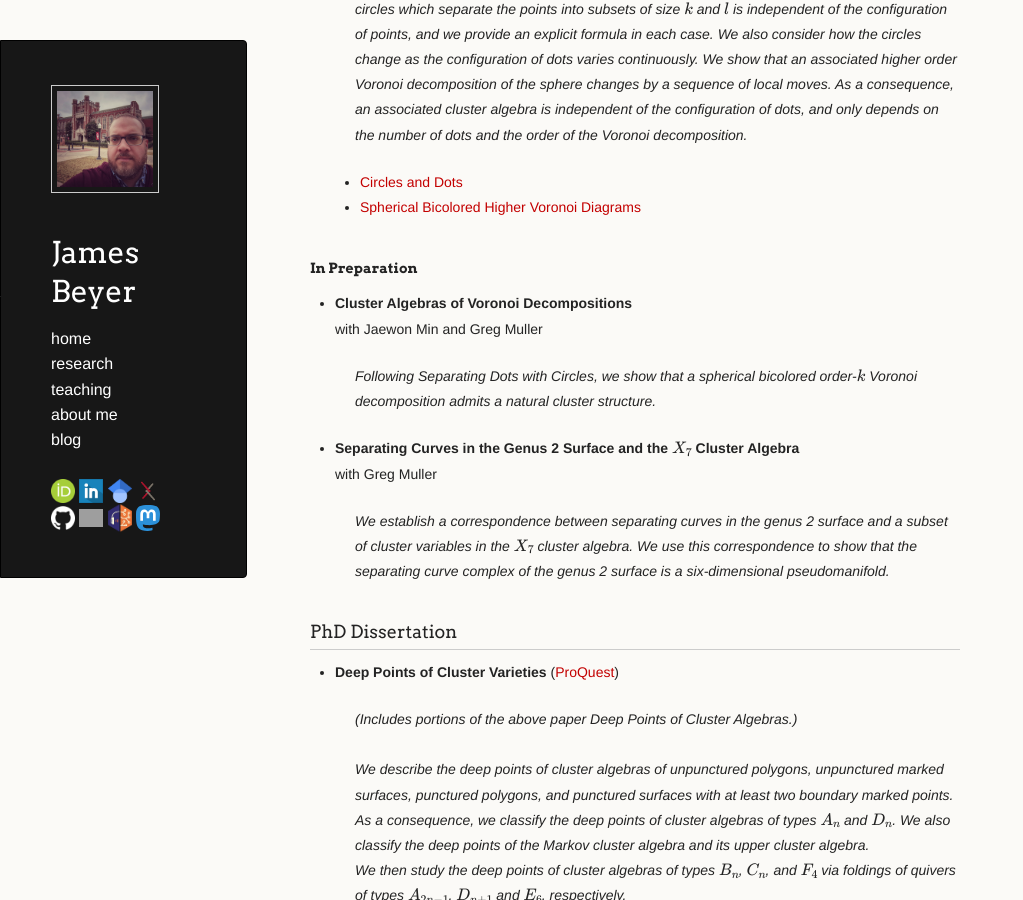
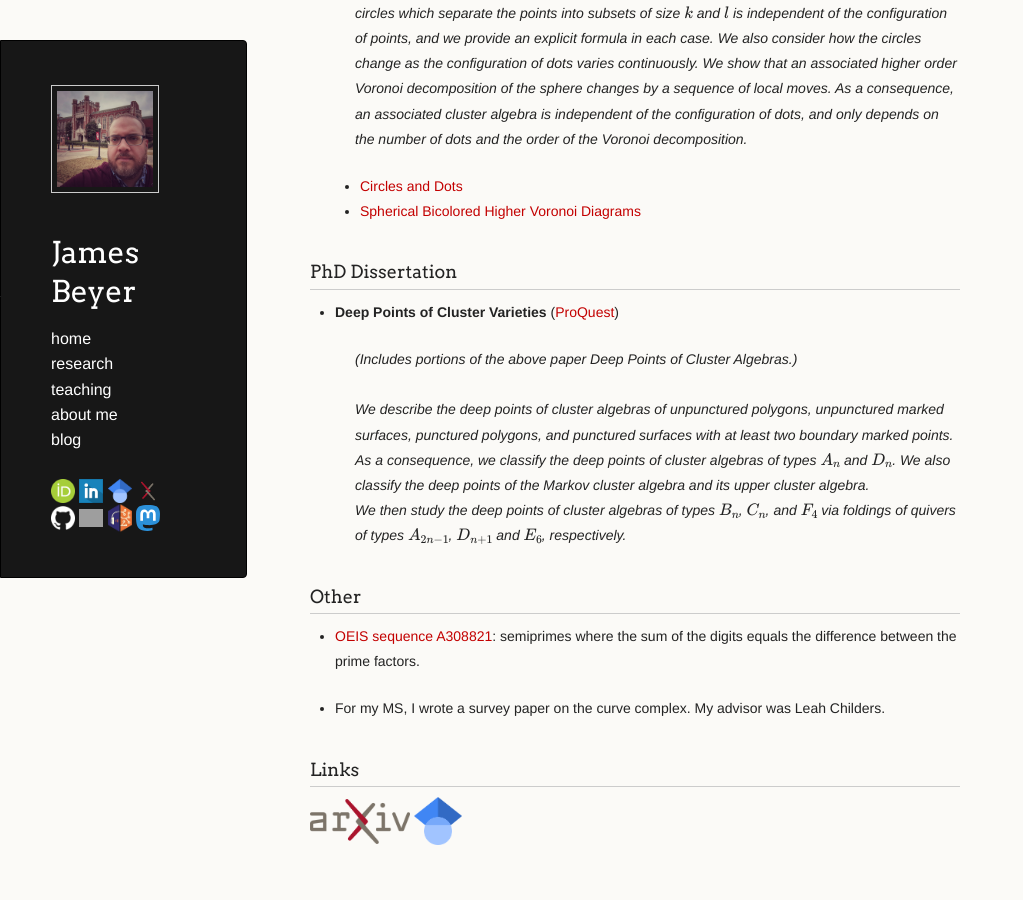
Before and after one commit to jebeyer/jebeyer.github.io, a Jekyll site: the page built from research.md, in a window 1280 px wide and 900 px high, scrolled down 947 px. Shown: the whole window, without its empty margins (0-1023 px from the left). Built offline with Jekyll 4.4.1, drawn with Linux system fonts in a browser that asks for light colours; a script that is not in the unit is left out; our own code applies the rules of GitHub Pages for plain Markdown files; grey boxes are pictures that could not be loaded.

Commit message:
Update research.md

```diff
--- a/research.md
+++ b/research.md
@@ -15,7 +15,7 @@ Most of my research is centered around cluster algebras, a type of commutative r
 
     > We initiate a systematic study of the deep points of a cluster algebra; that is, the points in the associated variety which are not in any cluster torus. We describe the deep points of cluster algebras of type A, rank 2, Markov, and unpunctured surface type.
 
-#### Preprints
+### Preprints
 
 * **Deep Points of Cluster Algebras II: Punctured Marked Surfaces** ([arXiv:2609.38068](https://arxiv.org/abs/2609.38068))
 
@@ -32,18 +32,6 @@ Most of my research is centered around cluster algebras, a type of commutative r
 
     - [Circles and Dots](./circles-and-dots/index.html)
     - [Spherical Bicolored Higher Voronoi Diagrams](./higher-voronoi/index.html)
-
-#### In Preparation
-
-* **Cluster Algebras of Voronoi Decompositions** <br/>
-    with Jaewon Min and Greg Muller
-
-    > Following *Separating Dots with Circles*, we show that a spherical bicolored order-\\(k\\) Voronoi decomposition admits a natural cluster structure.
-
-* **Separating Curves in the Genus 2 Surface and the \\( X_7 \\) Cluster Algebra** <br/>
-    with Greg Muller
-
-    > We establish a correspondence between separating curves in the genus 2 surface and a subset of cluster variables in the \\( X_7 \\) cluster algebra. We use this correspondence to show that the separating curve complex of the genus 2 surface is a six-dimensional pseudomanifold.
 
 ### PhD Dissertation
 
```
